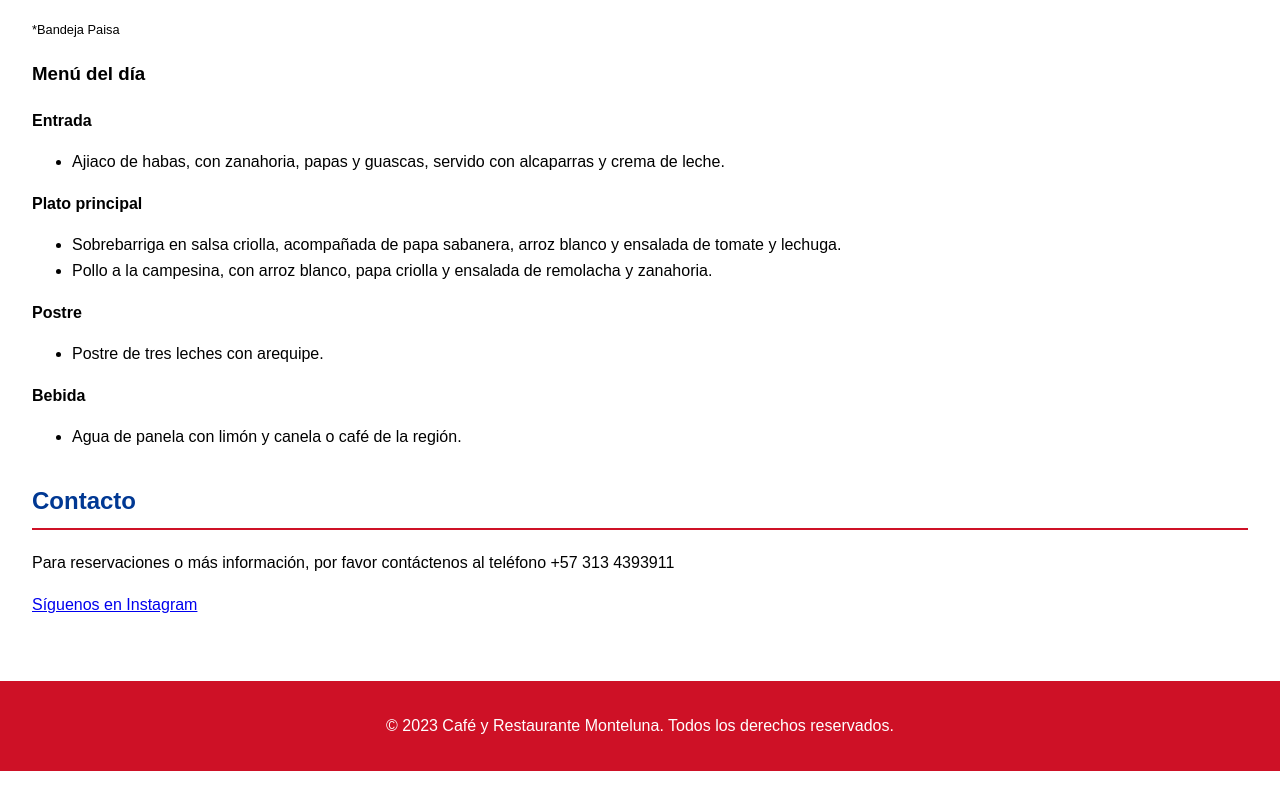
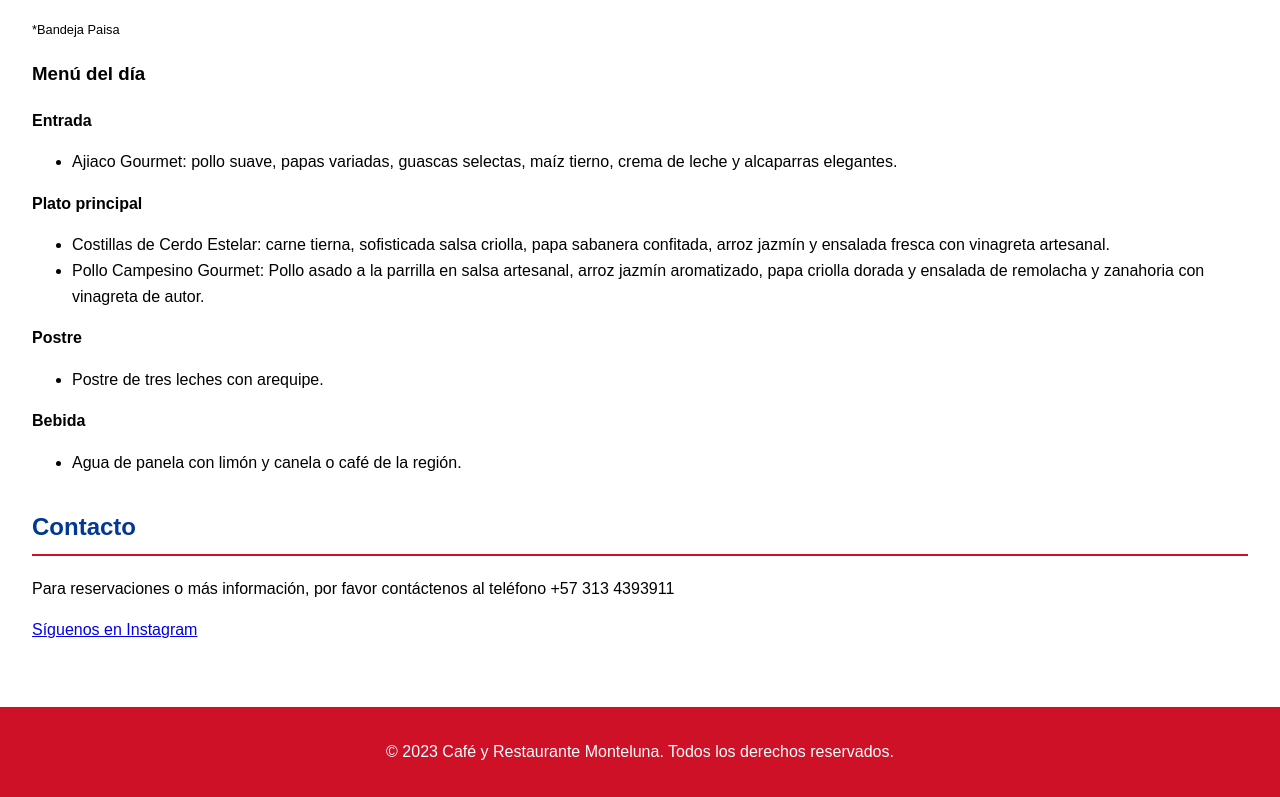
Before and after one commit to CafeyRestauranteMonteluna/CafeyRestauranteMonteluna.github.io, a plain HTML site: page index.html in a window 1280 px wide. Shown: the part 6027-6824 px from the top of the page. Before the commit the page ends 6798 px from the top, so only its background shows below. Drawn offline with Linux system fonts and the light colour scheme.

Commit message:
Update index.html

```diff
--- a/index.html
+++ b/index.html
@@ -283,7 +283,7 @@ Donde el amor por Colombia nunca se esfuma.
 
       <ul>
 
-        <li>Ajiaco de habas, con zanahoria, papas y guascas, servido con alcaparras y crema de leche.</li>
+        <li>Ajiaco Gourmet: pollo suave, papas variadas, guascas selectas, maíz tierno, crema de leche y alcaparras elegantes.</li>
 
       </ul>
 
@@ -291,11 +291,11 @@ Donde el amor por Colombia nunca se esfuma.
 
       <ul>
 
-        <li>Sobrebarriga en salsa criolla, acompañada de papa sabanera, arroz blanco y ensalada de tomate y lechuga.
+        <li>Costillas de Cerdo Estelar: carne tierna, sofisticada salsa criolla, papa sabanera confitada, arroz jazmín y ensalada fresca con vinagreta artesanal.
 
         </li>
 
-        <li>Pollo a la campesina, con arroz blanco, papa criolla y ensalada de remolacha y zanahoria.</li>
+        <li>Pollo Campesino Gourmet: Pollo asado a la parrilla en salsa artesanal, arroz jazmín aromatizado, papa criolla dorada y ensalada de remolacha y zanahoria con vinagreta de autor.</li>
 
       </ul>
 
```
